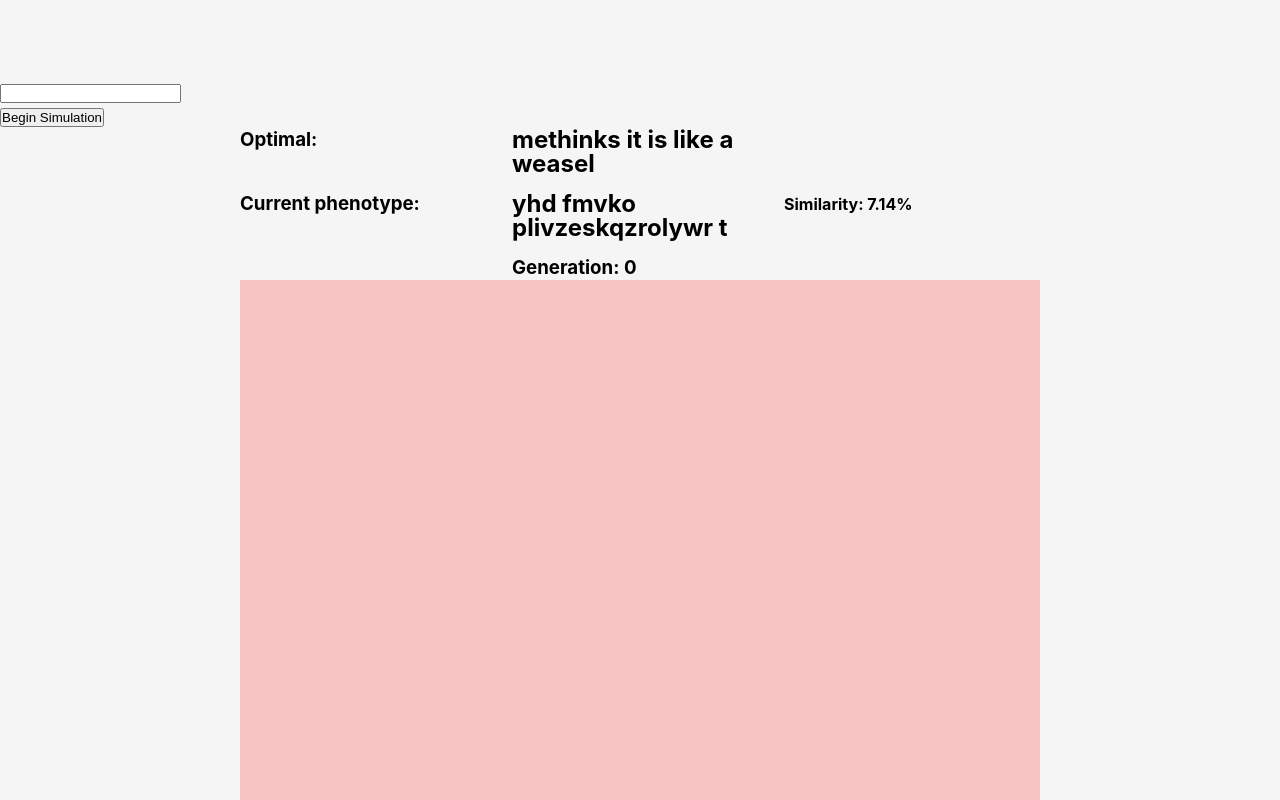
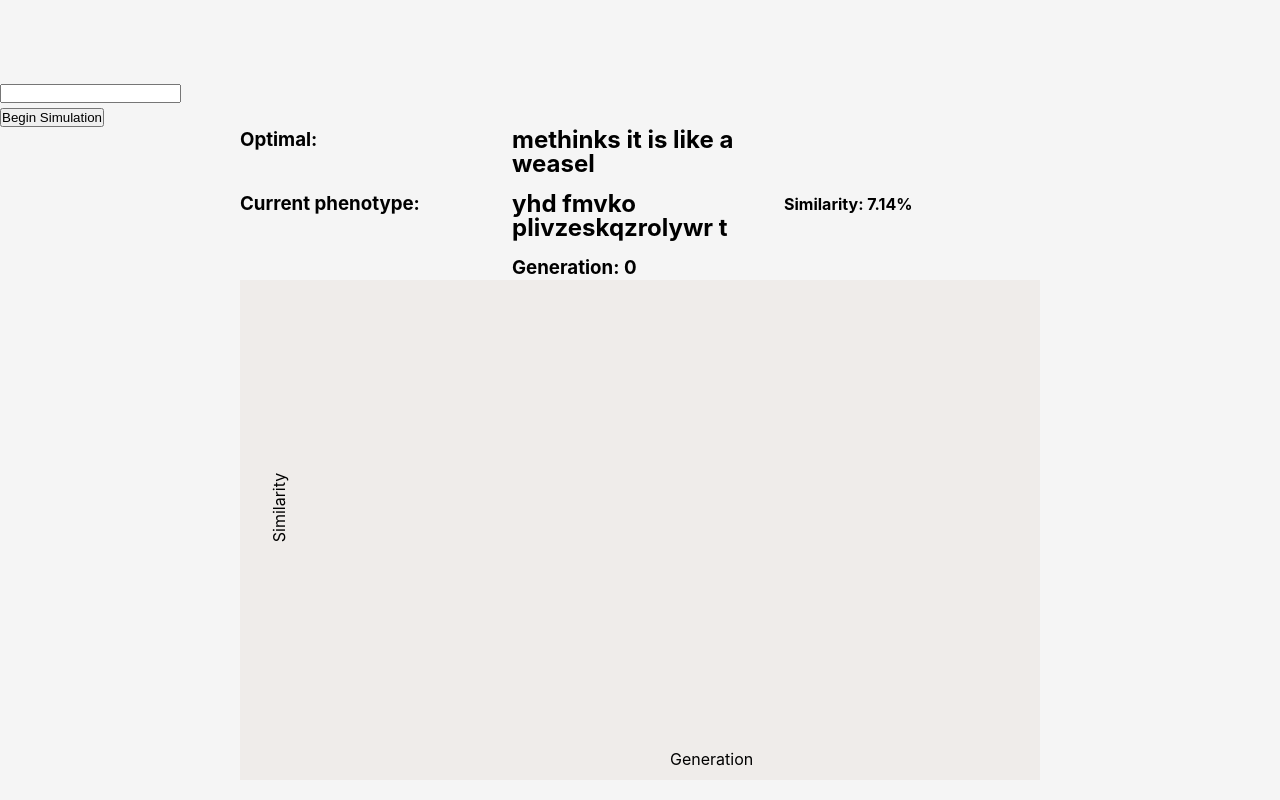
Before and after one commit to gr-eggory/evo-sim, a Svelte app: page / in a window 1280 px wide. Shown: the top 800 px of the page. Built offline with nearby package versions, Linux system fonts and the light colour scheme.

Commit message:
installed d3

```diff
--- a/package.json
+++ b/package.json
@@ -13,11 +13,15 @@
   "devDependencies": {
     "@sveltejs/vite-plugin-svelte": "^2.0.0",
     "@tsconfig/svelte": "^3.0.0",
+    "@types/d3": "^7.4.0",
     "gh-pages": "^4.0.0",
     "svelte": "^3.54.0",
     "svelte-check": "^2.10.0",
     "tslib": "^2.4.1",
     "typescript": "^4.9.3",
     "vite": "^4.0.0"
+  },
+  "dependencies": {
+    "d3": "^7.8.1"
   }
 }
--- a/src/App.svelte
+++ b/src/App.svelte
@@ -1,5 +1,7 @@
 <script lang="ts">
 	import { onMount, onDestroy, afterUpdate } from 'svelte';
+	import { scaleLinear, extent, line, curveNatural, max } from 'd3';
+	import type { Row } from './types/data';
 	import {
 		randomAlphaString,
 		generateChildren,
@@ -16,8 +18,12 @@
 	let simulationFinished = false;
 
 	let mutationRate = 0.01;
-	let offspring = 15;
+	let offspring = 25;
 	let generation = 0;
+
+	// GRAPH
+	let data: Row[] = [];
+	// ------
 
 	$: closestIndividual = randomAlphaString(optimal.length);
 	$: currentSimilarity = similarity(closestIndividual, optimal);
@@ -34,6 +40,7 @@
 			closestIndividual = randomAlphaString(optimal.length);
 			generation = 0;
 			simulationFinished = false;
+			data = [];
 		}
 	};
 
@@ -43,6 +50,10 @@
 			closestIndividual = newBest.text;
 			currentSimilarity = newBest.closeenessToOptimal;
 			children = generateChildren(closestIndividual, mutationRate, offspring);
+			data = [
+				...data,
+				{ identifier: `${1}`, generation, similarity: currentSimilarity * 100 },
+			];
 			if (closestIndividual === optimal) {
 				clearInterval(interval);
 				simulationFinished = true;
@@ -53,6 +64,42 @@
 	};
 
 	$: runSimulation ? beginSimulation() : clearInterval(interval);
+
+	// GRAPH SECTION
+	const width = 800;
+	const height = 500;
+	const margin = { top: 20, right: 30, bottom: 65, left: 90 };
+	const xAxisLabelOffset = 50;
+	const yAxisLabelOffset = 45;
+
+	const innerHeight = height - margin.top - margin.bottom;
+	const innerWidth = width - margin.left - margin.right;
+
+	const xAxisLabel = 'Generation';
+	const xValue = (d: Row) => d.generation;
+
+	const yAxisLabel = 'Similarity';
+	const yValue = (d: Row) => d.similarity;
+
+	$: xScale = scaleLinear()
+		.domain(extent(data, xValue))
+		.range([0, innerWidth])
+		.nice();
+	$: yScale = scaleLinear()
+		.domain([0, max(data, yValue)])
+		.range([innerHeight, 0])
+		.nice();
+
+	$: linePath = line<Row>()
+		.x((d) => xScale(xValue(d)))
+		.y((d) => yScale(yValue(d)))
+		.curve(curveNatural)(data);
+
+	$: {
+		console.log('xScale.ticks()', xScale.ticks());
+	}
+
+	// ---------
 </script>
 
 <main>
@@ -74,7 +121,52 @@
 			<h3 class="generation">Generation: {generation}</h3>
 		</div>
 		<div class="graph-container">
-
+			<svg {width} {height}>
+				<g transform={`translate(${margin.left},${margin.top})`}>
+					<!-- AXIS BOTTOM -->
+					<text
+						class="axis-label"
+						x={innerWidth / 2}
+						y={innerHeight + xAxisLabelOffset}
+					>
+						{xAxisLabel}
+					</text>
+					{#each xScale.ticks() as tickValue (tickValue)}
+						<g class="tick" transform={`translate(${xScale(tickValue)},0)`}>
+							<line y2={innerHeight} />
+							<text
+								class="tick-label x-tick-label"
+								dy=".71em"
+								y={innerHeight + 7}
+							>
+								{tickValue}
+							</text>
+						</g>
+					{/each}
+					<!-- AXIS LEFT -->
+					<text
+						class="axis-label"
+						style="text-anchor: middle"
+						transform={`translate(${-yAxisLabelOffset},${
+							innerHeight / 2
+						}) rotate(-90)`}
+					>
+						{yAxisLabel}
+					</text>
+					{#each yScale.ticks() as tickValue (tickValue)}
+						<g class="tick" transform={`translate(0,${yScale(tickValue)})`}>
+							<line x2={innerWidth} />
+							<text class="tick-label y-tick-label" x={-3} dy=".32em">
+								{tickValue}
+							</text>
+						</g>
+					{/each}
+					<!-- MARKS -->
+					<g class="marks">
+						<path fill="none" stroke="#137B80" d={linePath} />
+					</g>
+				</g>
+			</svg>
 		</div>
 	</section>
 </main>
@@ -119,9 +211,25 @@
 	}
 
 	.graph-container {
-		background-color: rgba(255, 0, 0, .2);
+		background-color: #efecea;
 		flex: 0 0 800px;
-		height: 800px;
+		height: 500px;
+	}
+
+	.tick line {
+		stroke: #c0c0bb;
+	}
+
+	.tick-label {
+		fill: #635f5d;
+	}
+
+	.x-tick-label {
+		text-anchor: middle;
+	}
+
+	.y-tick-label {
+		text-anchor: end;
 	}
 
 	button {
--- /dev/null
+++ b/src/types/data.ts
@@ -0,0 +1,5 @@
+export interface Row {
+    identifier: string;
+    generation: number;
+    similarity: number;
+}
```
Also changed, not shown: 1 other file (tests, documents, lock files or other folders). Lines whose indentation alone changed are shown as unchanged.
